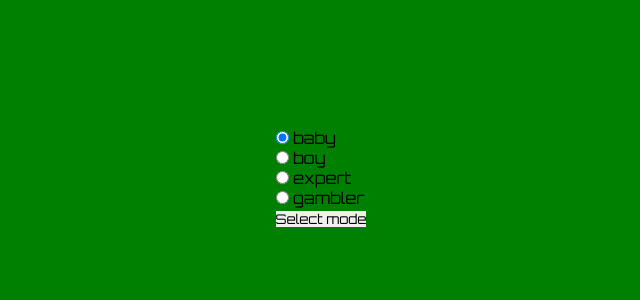
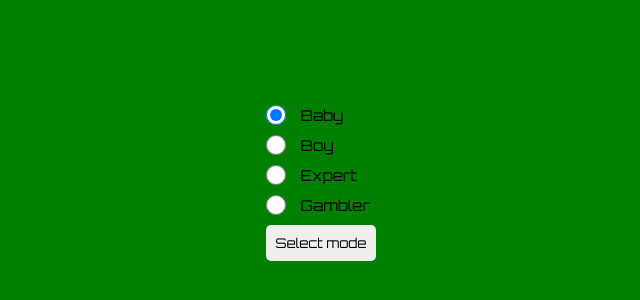
Before and after one commit to ChinmayMoghe/svelte-minesweeper, a Svelte app: page / in a window 1280 px wide. Shown: the part 222-522 px from the top of the page, without its empty margins (319-959 px from the left). Built offline with nearby package versions, Linux system fonts and the light colour scheme.

Commit message:
Added difficulty selector

```diff
--- a/src/App.svelte
+++ b/src/App.svelte
@@ -15,7 +15,7 @@
       }}
     >
       {#each Object.keys(GameDifficulty) as key}
-        <div>
+        <div class="radio_grp">
           <input
             type="radio"
             bind:group={difficulty}
@@ -23,10 +23,10 @@
             id={key}
             value={key}
           />
-          <label for={key}>{key}</label>
+          <label class="radio_label" for={key}>{key}</label>
         </div>
       {/each}
-      <button>Select mode</button>
+      <button class="select_mode_btn">Select mode</button>
     </form>
   {/if}
 </div>
@@ -37,4 +37,27 @@
     min-height: 100vh;
     place-items: center;
   }
+
+  .radio_grp {
+    margin: 10px 0;
+    display: flex;
+    align-items: center;
+    column-gap: 15px;
+  }
+
+  .radio_label {
+    font-size: 15px;
+    text-transform: capitalize;
+  }
+
+  .radio_grp input[type="radio"] {
+    width: 20px;
+    height: 20px;
+  }
+
+  .select_mode_btn {
+    padding: 10px;
+    border-radius: 5px;
+    cursor: pointer;
+  }
 </style>
--- a/src/lib/client/MineSweeper.svelte
+++ b/src/lib/client/MineSweeper.svelte
@@ -167,8 +167,11 @@
     for (let r_idx = row_min; r_idx <= row_max; r_idx++) {
       for (let c_idx = col_min; c_idx <= col_max; c_idx++) {
         const cell = board[r_idx][c_idx];
-        if (cell.type!== CellType.mine && cell.clicked === CellClickState.not_clicked) {
-            board[r_idx][c_idx] = { ...cell, clicked: CellClickState.clicked };
+        if (
+          cell.type !== CellType.mine &&
+          cell.clicked === CellClickState.not_clicked
+        ) {
+          board[r_idx][c_idx] = { ...cell, clicked: CellClickState.clicked };
           clickEmptyCell(r_idx, c_idx);
         }
       }
@@ -309,9 +312,9 @@
       </button>
     </div>
     <div class="timer_ctn">
-      {timerDisplay.minute < 9
+      {timerDisplay.minute < 10
         ? `0${timerDisplay.minute}`
-        : timerDisplay.minute}:{timerDisplay.seconds < 9
+        : timerDisplay.minute}:{timerDisplay.seconds < 10
         ? `0${timerDisplay.seconds}`
         : timerDisplay.seconds}
     </div>
@@ -356,7 +359,7 @@
 
   .panel {
     display: grid;
-    align-items: end;
+    align-items: center;
     align-content: flex-start;
     grid-template-columns: repeat(3, 1fr);
     font-size: 20px;
@@ -369,7 +372,7 @@
     justify-self: end;
   }
   .smiley_btn {
-    font-size: 40px;
+    font-size: 30px;
     border-radius: 4px;
     line-height: 1.5;
     cursor: pointer;
```
